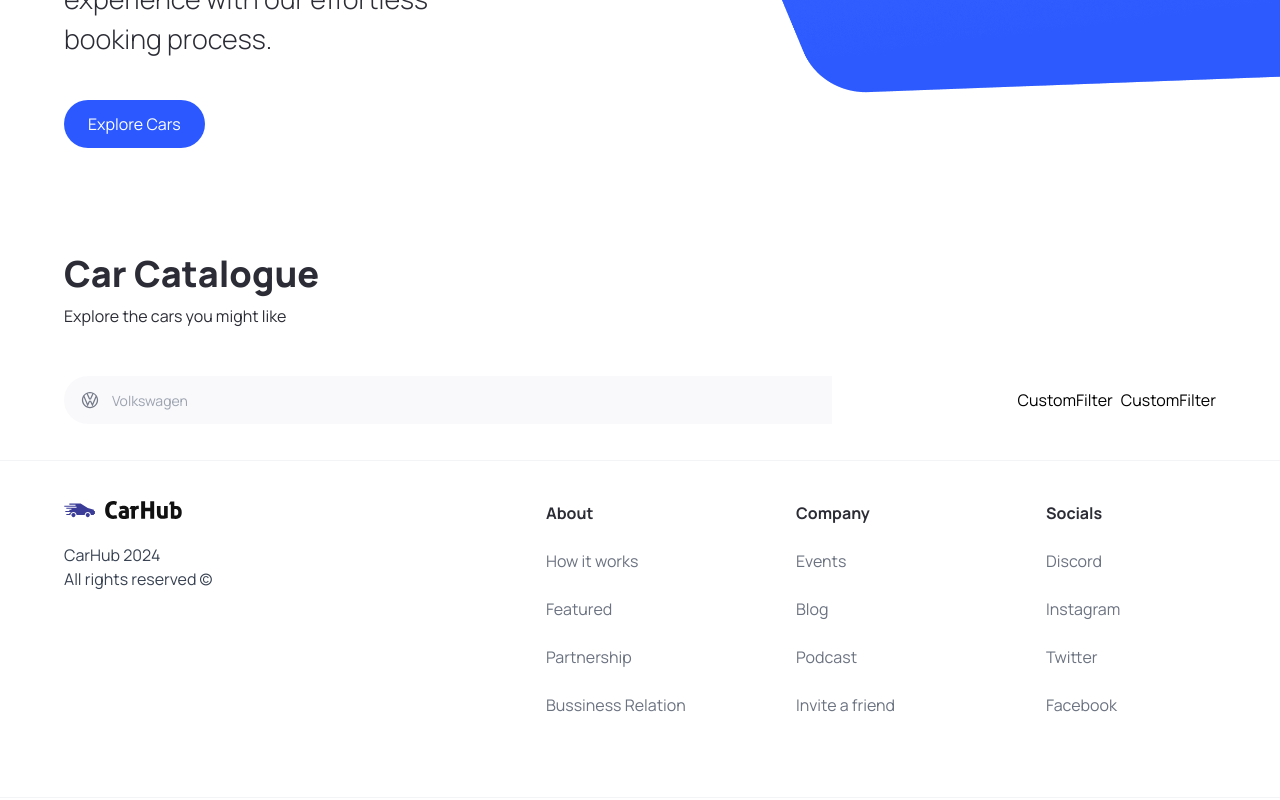
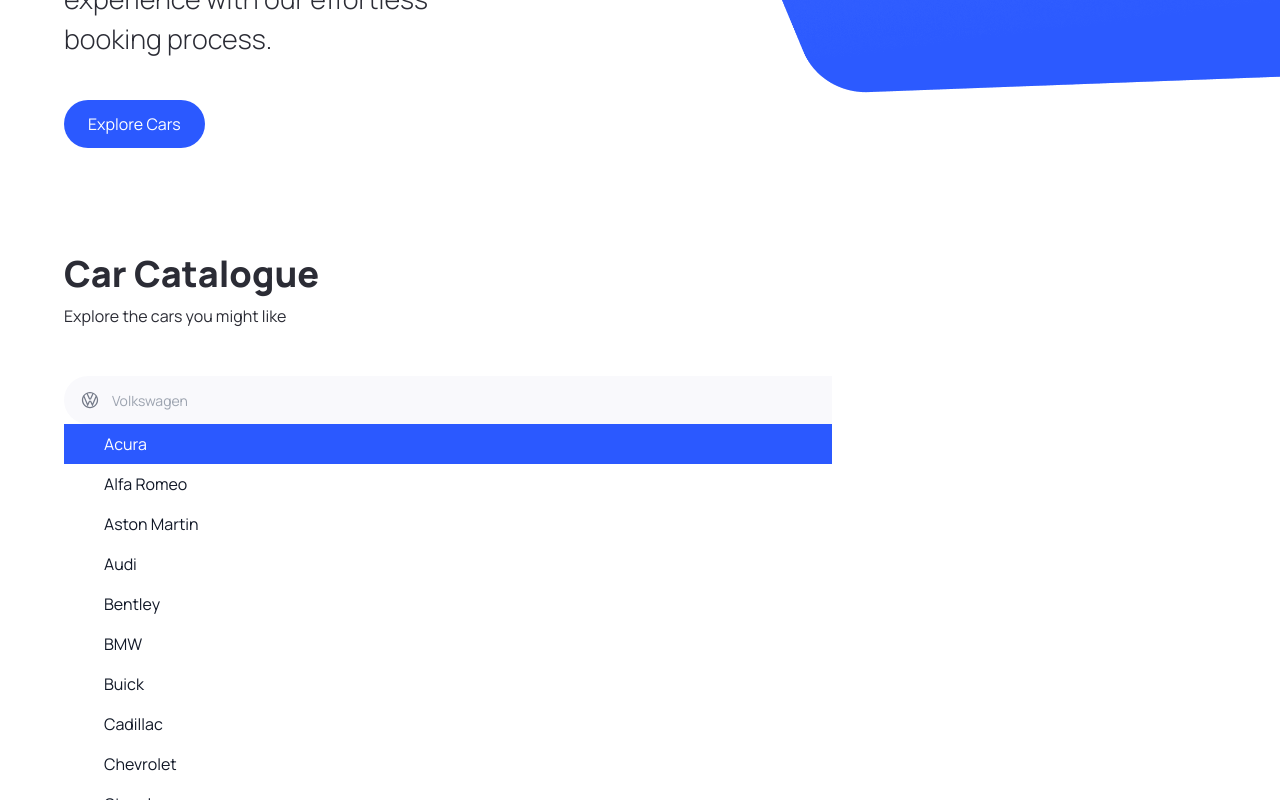
Before and after one commit to arash8877/Car-Showcase-app, a Next.js app: page / in a window 1280 px wide. Both pictures are taken after a click on the button 82 px from the left and 1010 px from the top of the page. Shown: the part 610-1410 px from the top of the page. Built offline with nearby package versions, Linux system fonts and the light colour scheme.

Commit message:
Cobobox in searcManufacturer.tsx done

```diff
--- a/components/SearchManufacturer.tsx
+++ b/components/SearchManufacturer.tsx
@@ -4,10 +4,27 @@
 import { SearchManufacturerProps } from "@/types";
 import Image from "next/image";
 import { manufacturers } from "@/constants";
-import { Combobox, Transition, ComboboxButton, ComboboxInput, ComboboxOptions } from "@headlessui/react";
+import {
+  Combobox,
+  Transition,
+  ComboboxButton,
+  ComboboxInput,
+  ComboboxOptions,
+  ComboboxOption,
+} from "@headlessui/react";
 
 const SearchManufacturer = ({ manufacturer, setManufacturer }: SearchManufacturerProps) => {
   const [query, setQuery] = useState("");
+
+  const filteredManufacturers =
+    query === ""
+      ? manufacturers
+      : manufacturers.filter((item) =>
+          item
+            .toLocaleLowerCase()
+            .replace(/\s+/g, "")
+            .includes(query.toLowerCase().replace(/\s+/g, ""))
+        );
 
   return (
     <div className="search-manufacturer">
@@ -30,7 +47,15 @@
             afterLeave={() => setQuery("")}
           >
             <ComboboxOptions>
-
+              {filteredManufacturers.map((item) => (
+                <ComboboxOption
+                  key={item}
+                  className="relative search-manufacturer__option data-[focus]:bg-primary-blue data-[focus]:text-white text-gray-900"
+                  value={item}
+                >
+                  {item}
+                </ComboboxOption>
+              ))}
             </ComboboxOptions>
           </Transition>
         </div>
```
